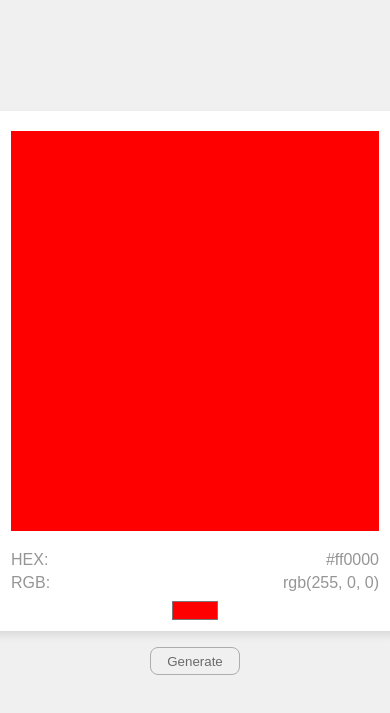
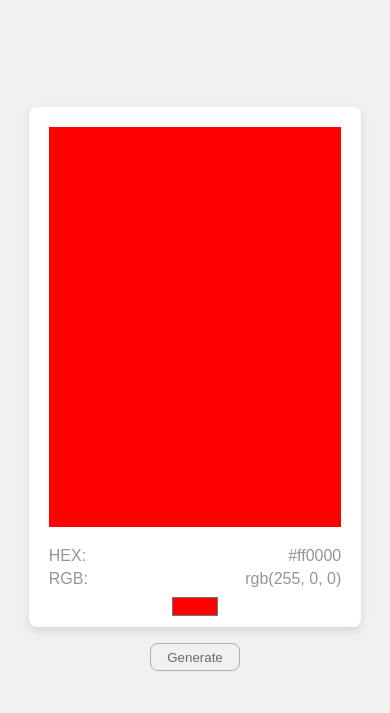
Before and after one commit to flavia3107/freecodecamp-color-picker, a plain HTML site: page index.html in a window 390 px wide. Shown: the part 43-756 px from the top of the page. Drawn offline with Linux system fonts and the light colour scheme.

Commit message:
Responsivity

```diff
--- a/styles.css
+++ b/styles.css
@@ -1,6 +1,6 @@
 body {
 	font-family: Arial, sans-serif;
-	height: 100vh;
+	height: 99vh;
 	margin: 0;
 	background-color: #f0f0f0;
 }
@@ -22,8 +22,9 @@ main {
 	border-radius: 8px;
 	box-shadow: 0 4px 8px rgba(0, 0, 0, 0.1);
 	text-align: center;
-	width: 23rem;
+	max-width: 23rem;
 	height: 30rem;
+	width: 75%;
 }
 .color-info {
 	margin-top: 20px;
```
